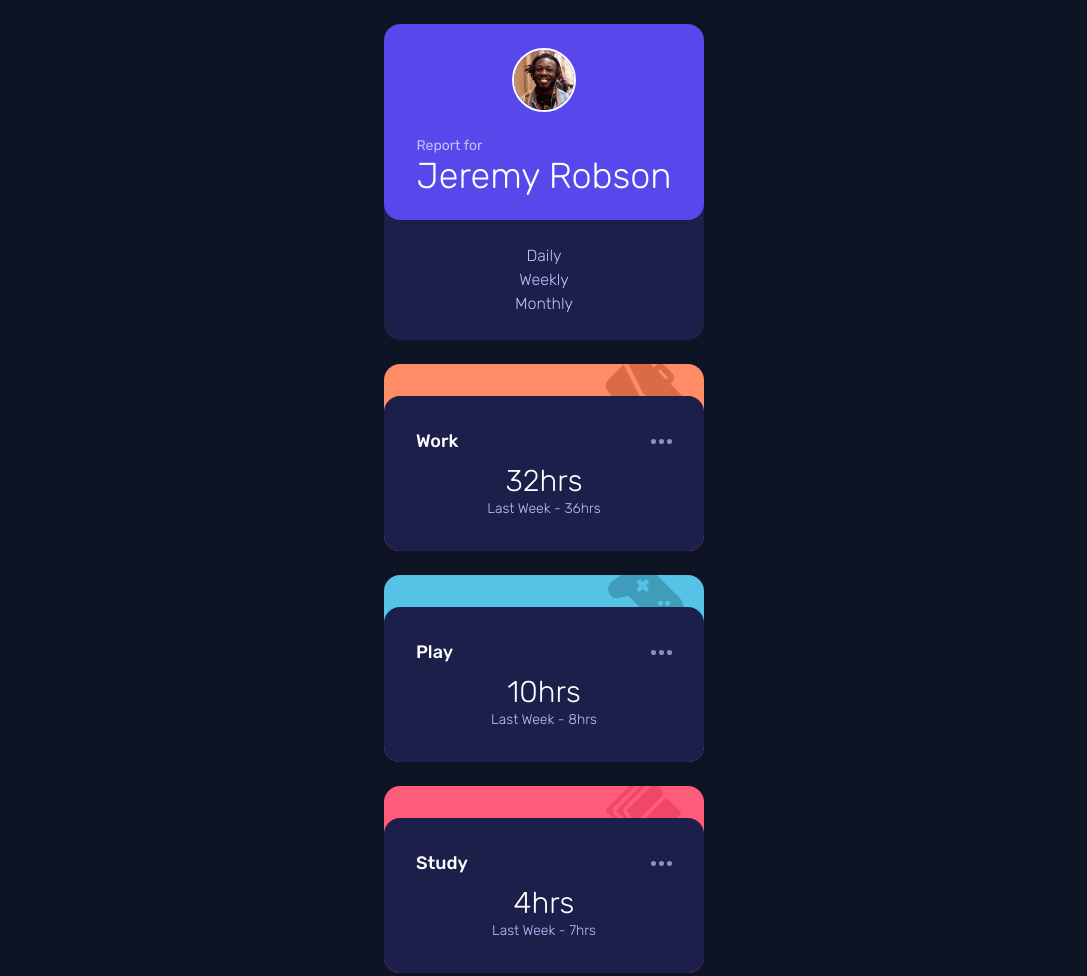
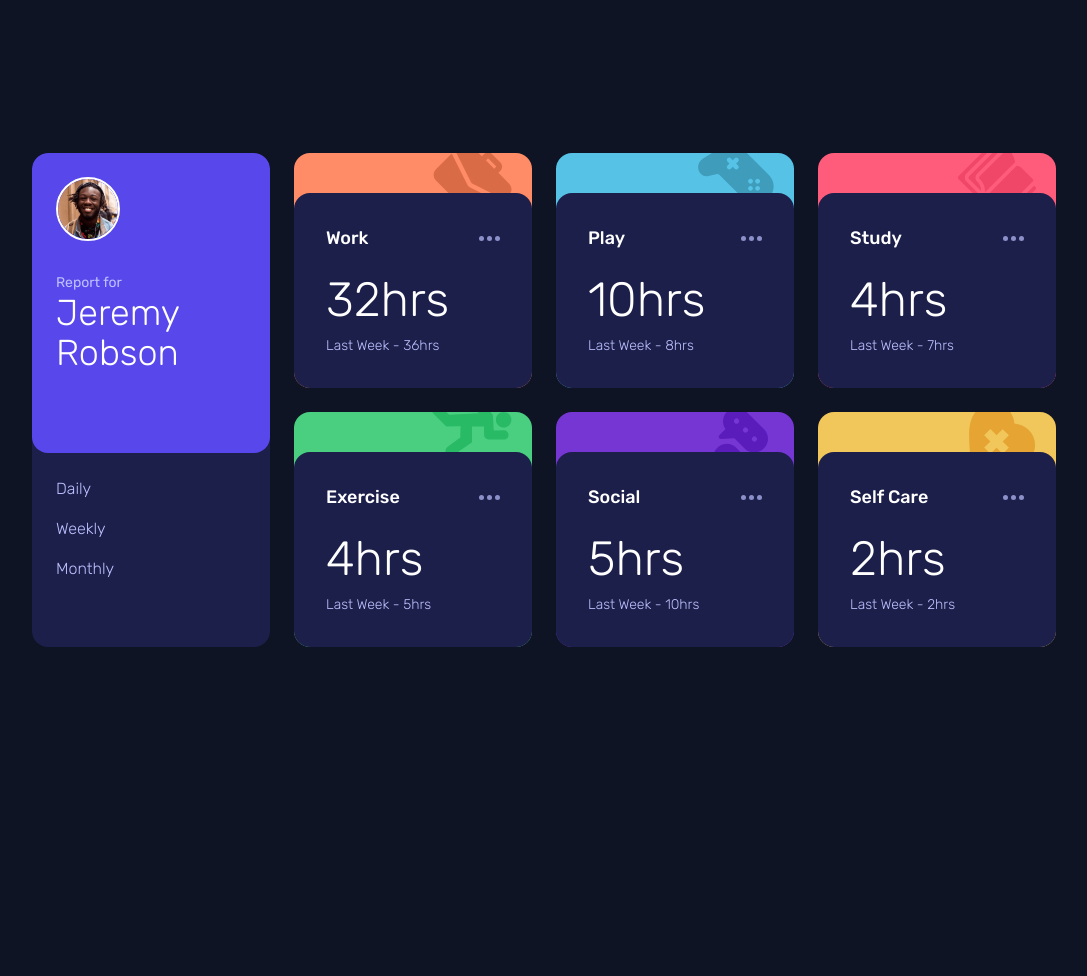
Before and after one commit to sarmkennedy/blogprev.github.io, a website: page index.html in a window 1280 px wide. Shown: the top 976 px of the page, without its empty margins (96-1183 px from the left). After the commit the page ends 800 px from the top, so only its background shows below. Drawn offline with nearby package versions, Linux system fonts and the light colour scheme; files that its build step writes are made by us from their sources.

Commit message:
adds desktop styling for all elements

```diff
--- a/index.html
+++ b/index.html
@@ -10,180 +10,141 @@
     <link rel="preconnect" href="https://fonts.gstatic.com" crossorigin>
     <link href="https://fonts.googleapis.com/css2?family=Rubik:ital,wght@0,300..900;1,300..900&display=swap" rel="stylesheet">
   </head>
+
   <body class="bg-navy-950 text-white font-rubik p-6 min-h-screen flex items-center justify-center">
-    <main class="w-full max-w-xs">
-      <article class="rounded-2xl flex flex-col overflow-hidden bg-navy-900">
-        <div class="flex flex-row md:flex-col items-center gap-6 p-6 bg-purple-brand rounded-2xl">
+    <main class="w-full max-w-xs md:max-w-5xl md:grid md:grid-cols-4
+                md:grid-rows-2 md:gap-6">
+
+      <!--SIDE BAR-->
+      <article class="rounded-2xl flex flex-col overflow-hidden bg-navy-900
+                      md:row-span-2">
+          <!--USER SECT.-->
+        <div class="flex flex-row md:flex-col items-center justify-center
+                    md:justify-start md:items-start gap-4 md:gap-8 p-6 md:pb-20 bg-purple-brand rounded-2xl">
+          <!--AVATAR-->
           <img class="w-16 h-16 rounded-full border-2 border-white" alt="Photo of user" src="./Resources/images/image-jeremy.png"/>
+          <!--USER NAME-->
           <h1>
             <span class="block text-sm text-navy-200">Report for</span>
             <span class="block text-2xl md:text-4xl font-thin">Jeremy Robson</span>
           </h1>
         </div>
-        <nav class="timeframes flex flex-row md:flex-col justify-between items-center p-6">
+        <!--NAVIGATION-->
+        <nav class="timeframes flex flex-row justify-center items-center gap-12 p-6
+                    md:items-start md:flex-col md:gap-4">
           <button class="text-left text-navy-200 hover:text-white font-thin">Daily</button>
           <button class="text-left text-navy-200 hover:text-white font-thin">Weekly</button>
           <button class="text-left text-navy-200 hover:text-white font-thin">Monthly</button>
         </nav>
+
       </article>
 
-      <ul class="activities list-none p-0 flex flex-col gap-6 mt-6">
 
-        <li class="activity bg-work rounded-2xl pt-8 overflow-hidden bg-[url('../Resources/images/icon-work.svg')] bg-no-repeat bg-[position:top_-10px_right_20px]">
-          <div class="activity-card rounded-t-2xl p-8 bg-navy-900 hover:bg-purple-500 cursor-pointer flex flex-col gap-2">
+    <!--ACTIVITY CARDS-->
+      <ul class="activities list-none p-0 flex flex-col gap-6 mt-6
+                md:grid md:grid-cols-3 md:grid-rows-2 md:col-span-3 row-span-2 md:gap-6 md:mt-0">
+
+        <!--WORK-->
+        <li class="activity bg-work rounded-2xl pt-8 md:pt-10 overflow-hidden bg-[url('../Resources/images/icon-work.svg')] bg-no-repeat bg-[position:top_-10px_right_20px]">
+          <div class="activity-card rounded-t-2xl p-8 bg-navy-900 hover:bg-purple-500 cursor-pointer flex flex-col gap-2 md:gap-6">
             <header class="flex flex-row justify-between items-center">
               <h2 class="text-titles font-bold">Work</h2>
               <button aria-label="Open menu" class="opacity-70 hover:opacity-100 cursor-pointer">
                 <img src="./Resources/images/icon-ellipsis.svg" alt=""/>
               </button>
             </header>
-            <div class="flex flex-row md:flex-col justify-between items-center">
-              <p class="current text-3xl font-thin"><span class="hours">32</span>hrs</p>
+            <div class="flex flex-row justify-between items-center
+                        md:flex-col md:justify-start md:items-start md:gap-3">
+              <p class="current text-4xl md:text-5xl font-thin"><span class="hours">32</span>hrs</p>
               <p class="previous text-sm text-navy-200 font-thin">Last Week - <span class="prev-hours">36</span>hrs</p>
             </div>
           </div>
         </li>
 
-        <li class="activity bg-play rounded-2xl pt-8 overflow-hidden bg-[url('../Resources/images/icon-play.svg')] bg-no-repeat bg-[position:top_-10px_right_20px]">
-          <div class="activity-card rounded-t-2xl p-8 bg-navy-900 hover:bg-purple-500 cursor-pointer flex flex-col gap-2">
+        <!--PLAY-->
+        <li class="activity bg-play rounded-2xl pt-8 md:pt-10 overflow-hidden bg-[url('../Resources/images/icon-play.svg')] bg-no-repeat bg-[position:top_-10px_right_20px]">
+          <div class="activity-card rounded-t-2xl p-8 bg-navy-900 hover:bg-purple-500 cursor-pointer flex flex-col gap-2 md:gap-6">
             <header class="flex flex-row justify-between items-center">
               <h2 class="text-titles font-bold">Play</h2>
               <button aria-label="Open menu" class="opacity-70 hover:opacity-100 cursor-pointer">
                 <img src="./Resources/images/icon-ellipsis.svg" alt=""/>
               </button>
             </header>
-            <div class="flex flex-row md:flex-col justify-between items-center">
-              <p class="current text-3xl font-thin"><span class="hours">10</span>hrs</p>
+            <div class="flex flex-row justify-between items-center
+                        md:flex-col md:justify-start md:items-start md:gap-3">
+              <p class="current text-4xl md:text-5xl font-thin"><span class="hours">10</span>hrs</p>
               <p class="previous text-sm text-navy-200 font-thin">Last Week - <span class="prev-hours">8</span>hrs</p>
             </div>
           </div>
         </li>
 
-        <li class="activity bg-study rounded-2xl pt-8 overflow-hidden bg-[url('../Resources/images/icon-study.svg')] bg-no-repeat bg-[position:top_-10px_right_20px]">
-          <div class="activity-card rounded-t-2xl p-8 bg-navy-900 hover:bg-purple-500 cursor-pointer flex flex-col gap-2">
+        <!--STUDY-->
+        <li class="activity bg-study rounded-2xl pt-8 md:pt-10 overflow-hidden bg-[url('../Resources/images/icon-study.svg')] bg-no-repeat bg-[position:top_-10px_right_20px]">
+          <div class="activity-card rounded-t-2xl p-8 bg-navy-900 hover:bg-purple-500 cursor-pointer flex flex-col gap-2 md:gap-6">
             <header class="flex flex-row justify-between items-center">
               <h2 class="text-titles font-bold">Study</h2>
               <button aria-label="Open menu" class="opacity-70 hover:opacity-100 cursor-pointer">
                 <img src="./Resources/images/icon-ellipsis.svg" alt=""/>
               </button>
             </header>
-            <div class="flex flex-row md:flex-col justify-between items-center">
-              <p class="current text-3xl font-thin"><span class="hours">4</span>hrs</p>
+            <div class="flex flex-row justify-between items-center
+                        md:flex-col md:justify-start md:items-start md:gap-3">
+              <p class="current text-4xl md:text-5xl font-thin"><span class="hours">4</span>hrs</p>
               <p class="previous text-sm text-navy-200 font-thin">Last Week - <span class="prev-hours">7</span>hrs</p>
             </div>
           </div>
         </li>
 
-        <li class="activity bg-exercise rounded-2xl pt-8 overflow-hidden bg-[url('../Resources/images/icon-exercise.svg')] bg-no-repeat bg-[position:top_-10px_right_20px]">
-          <div class="activity-card rounded-t-2xl p-8 bg-navy-900 hover:bg-purple-500 cursor-pointer flex flex-col gap-2">
+        <!--EXERCISE-->
+        <li class="activity bg-exercise rounded-2xl pt-8 md:pt-10 overflow-hidden bg-[url('../Resources/images/icon-exercise.svg')] bg-no-repeat bg-[position:top_-10px_right_20px]">
+          <div class="activity-card rounded-t-2xl p-8 bg-navy-900 hover:bg-purple-500 cursor-pointer flex flex-col gap-2 md:gap-6">
             <header class="flex flex-row justify-between items-center">
               <h2 class="text-titles font-bold">Exercise</h2>
               <button aria-label="Open menu" class="opacity-70 hover:opacity-100 cursor-pointer">
                 <img src="./Resources/images/icon-ellipsis.svg" alt=""/>
               </button>
             </header>
-            <div class="flex flex-row md:flex-col justify-between items-center">
-              <p class="current text-3xl font-thin"><span class="hours">4</span>hrs</p>
+            <div class="flex flex-row justify-between items-center
+                        md:flex-col md:justify-start md:items-start md:gap-3">
+              <p class="current text-4xl md:text-5xl font-thin"><span class="hours">4</span>hrs</p>
               <p class="previous text-sm text-navy-200 font-thin">Last Week - <span class="prev-hours">5</span>hrs</p>
             </div>
           </div>
         </li>
 
-         <li class="activity bg-social rounded-2xl pt-8 overflow-hidden bg-[url('../Resources/images/icon-social.svg')] bg-no-repeat bg-[position:top_-10px_right_20px]">
-          <div class="activity-card rounded-t-2xl p-8 bg-navy-900 hover:bg-purple-500 cursor-pointer flex flex-col gap-2">
+        <!--SOCIAL-->
+         <li class="activity bg-social rounded-2xl pt-8 md:pt-10 overflow-hidden bg-[url('../Resources/images/icon-social.svg')] bg-no-repeat bg-[position:top_-10px_right_20px]">
+          <div class="activity-card rounded-t-2xl p-8 bg-navy-900 hover:bg-purple-500 cursor-pointer flex flex-col gap-2 md:gap-6">
             <header class="flex flex-row justify-between items-center">
               <h2 class="text-titles font-bold">Social</h2>
               <button aria-label="Open menu" class="opacity-70 hover:opacity-100 cursor-pointer">
                 <img src="./Resources/images/icon-ellipsis.svg" alt=""/>
               </button>
             </header>
-            <div class="flex flex-row md:flex-col justify-between items-center">
-              <p class="current text-3xl font-thin"><span class="hours">5</span>hrs</p>
+            <div class="flex flex-row justify-between items-center
+                        md:flex-col md:justify-start md:items-start md:gap-3">
+              <p class="current text-4xl md:text-5xl font-thin"><span class="hours">5</span>hrs</p>
               <p class="previous text-sm text-navy-200 font-thin">Last Week - <span class="prev-hours">10</span>hrs</p>
             </div>
           </div>
         </li>
 
-        <li class="activity bg-self-care rounded-2xl pt-8 overflow-hidden bg-[url('../Resources/images/icon-self-care.svg')] bg-no-repeat bg-[position:top_-10px_right_20px]">
-          <div class="activity-card rounded-t-2xl p-8 bg-navy-900 hover:bg-purple-500 cursor-pointer flex flex-col gap-2">
+        <!--SELF CARE-->
+        <li class="activity bg-self-care rounded-2xl pt-8 md:pt-10 overflow-hidden bg-[url('../Resources/images/icon-self-care.svg')] bg-no-repeat bg-[position:top_-10px_right_20px]">
+          <div class="activity-card rounded-t-2xl p-8 bg-navy-900 hover:bg-purple-500 cursor-pointer flex flex-col gap-2 md:gap-6">
             <header class="flex flex-row justify-between items-center">
               <h2 class="text-titles font-bold">Self Care</h2>
               <button aria-label="Open menu" class="opacity-70 hover:opacity-100 cursor-pointer">
                 <img src="./Resources/images/icon-ellipsis.svg" alt=""/>
               </button>
             </header>
-            <div class="flex flex-row md:flex-col justify-between items-center">
-              <p class="current text-3xl font-thin"><span class="hours">2</span>hrs</p>
+            <div class="flex flex-row justify-between items-center
+                        md:flex-col md:justify-start md:items-start md:gap-3">
+              <p class="current text-4xl md:text-5xl font-thin"><span class="hours">2</span>hrs</p>
               <p class="previous text-sm text-navy-200 font-thin">Last Week - <span class="prev-hours">2</span>hrs</p>
             </div>
           </div>
         </li>
-        <!--
-        <li class="activity play">
-          <div class="activity-card">
-            <header>
-              <h2>Play</h2>
-              <button aria-label="Open menu">
-                <img src="./Resources/images/icon-ellipsis.svg" alt=""/>
-              </button>
-            </header>
-            <p class="current"><span class="hours">10</span>hrs</p>
-            <p class="previous">Last Week - <span class="prev-hours">8</span>hrs</p>
-          </div>
-        </li>
-
-        <li class="activity study">
-          <div class="activity-card">
-            <header>
-              <h2>Study</h2>
-              <button aria-label="Open menu">
-                <img src="./Resources/images/icon-ellipsis.svg" alt=""/>
-              </button>
-            </header>
-            <p class="current"><span class="hours">4</span>hrs</p>
-            <p class="previous">Last Week - <span class="prev-hours">7</span>hrs</p>
-          </div>
-        </li>
-
-        <li class="activity exercise">
-          <div class="activity-card">
-            <header>
-              <h2>Exercise</h2>
-              <button aria-label="Open menu">
-                <img src="./Resources/images/icon-ellipsis.svg" alt=""/>
-              </button>
-            </header>
-            <p class="current"><span class="hours">4</span>hrs</p>
-            <p class="previous">Last Week - <span class="prev-hours">5</span>hrs</p>
-          </div>
-        </li>
-
-        <li class="activity social">
-          <div class="activity-card">
-            <header>
-              <h2>Social</h2>
-              <button aria-label="Open menu">
-                <img src="./Resources/images/icon-ellipsis.svg" alt=""/>
-              </button>
-            </header>
-            <p class="current"><span class="hours">5</span>hrs</p>
-            <p class="previous">Last Week - <span class="prev-hours">10</span>hrs</p>
-          </div>
-        </li>
-
-        <li class="activity self-care">
-          <div class="activity-card">
-            <header>
-              <h2>Self Care</h2>
-              <button aria-label="Open menu">
-                <img src="./Resources/images/icon-ellipsis.svg" alt=""/>
-              </button>
-            </header>
-            <p class="current"><span class="hours">2</span>hrs</p>
-            <p class="previous">Last Week - <span class="prev-hours">2</span>hrs</p>
-          </div>
-        </li>
-        -->
 
       </ul>
     </main>
```
